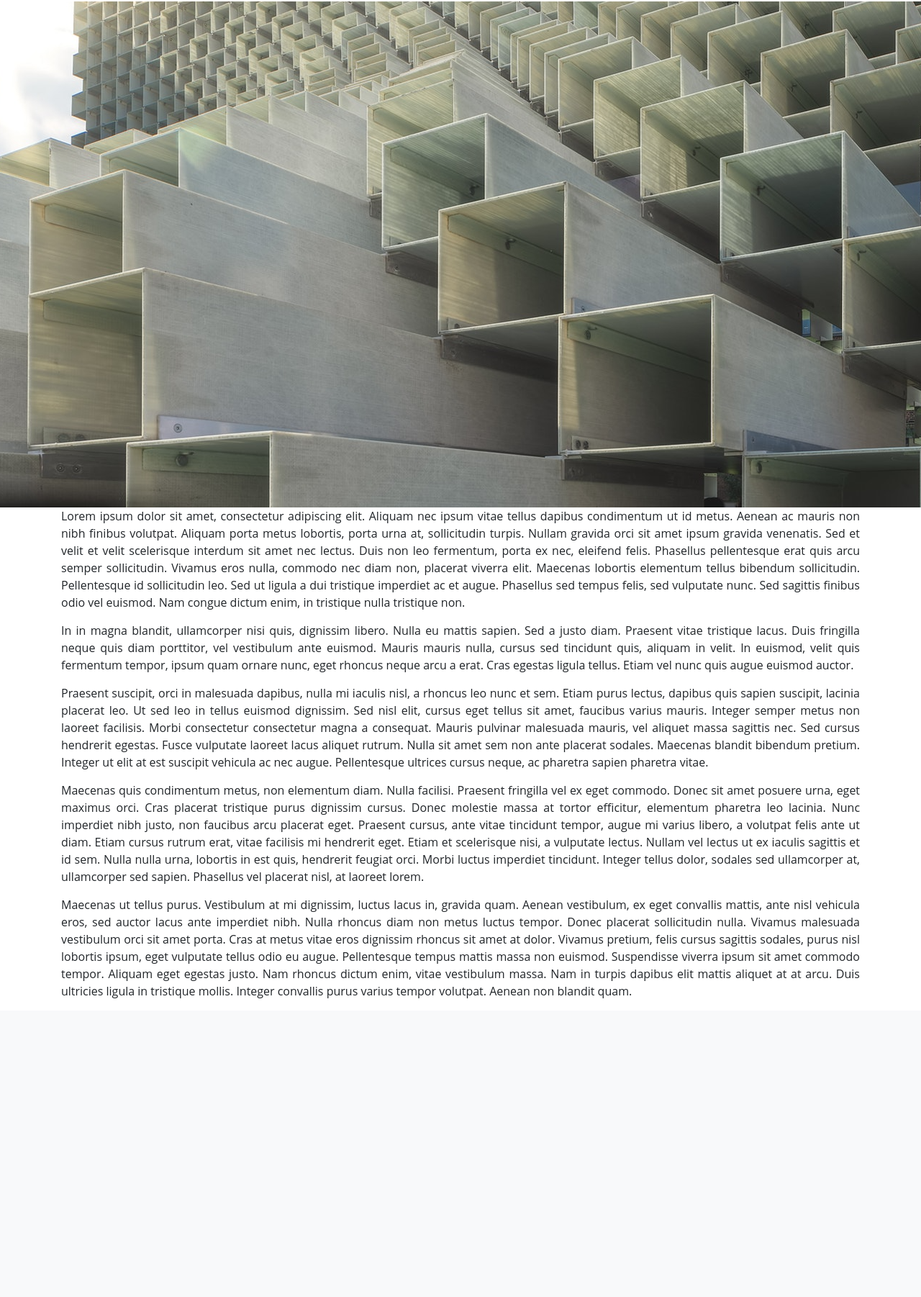
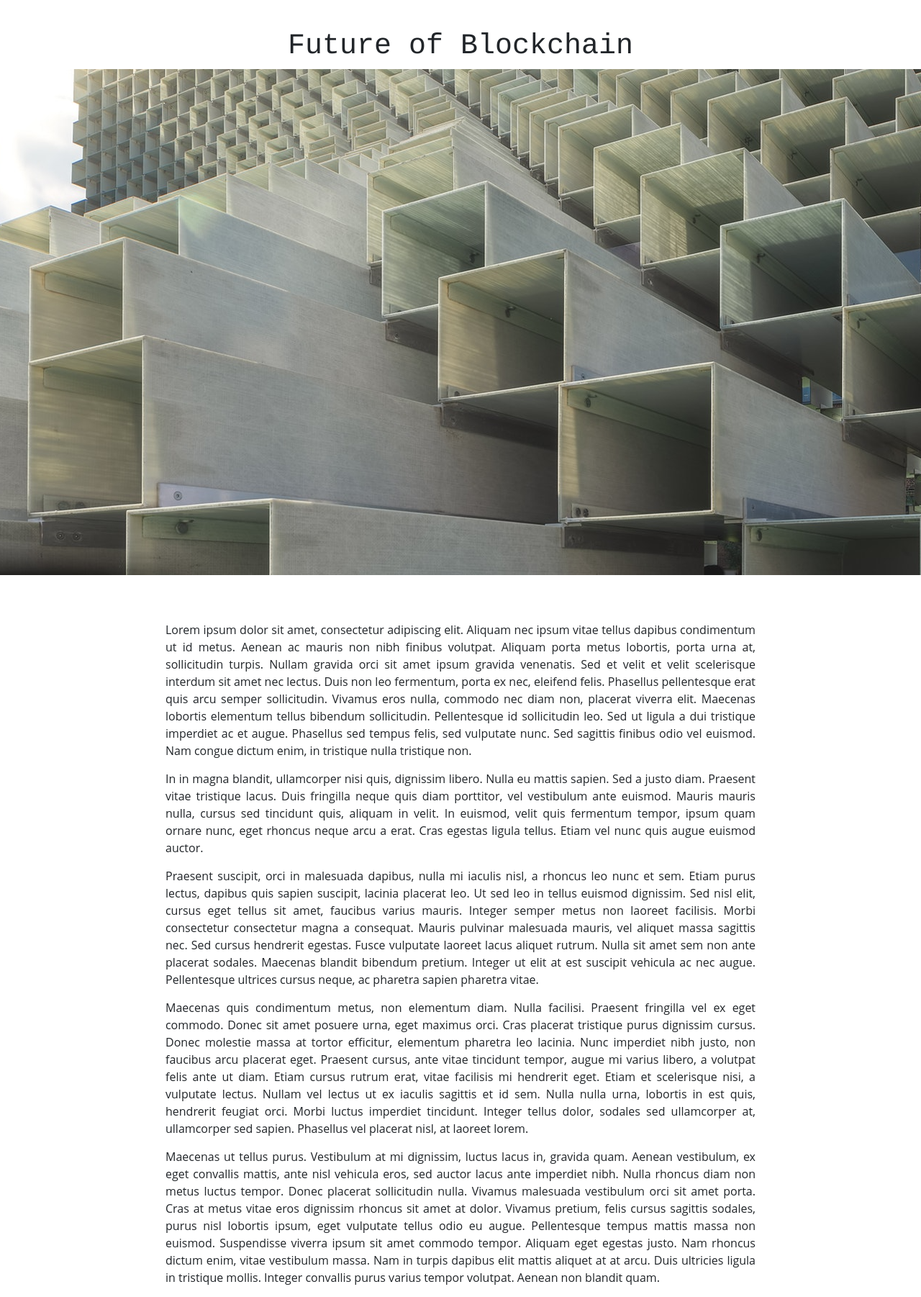
Before and after one commit to Maximvolk/another_social_network, a Django app: page /home/bc/6 in a window 1280 px wide; the page is wider, and only the part inside the window is pictured. Shown: the part 56-1858 px from the top of that part at 72% size. Before the commit the page ends 1443 px from the top of that part, so only its background shows below. Run offline with Django 3.2, Linux system fonts and the light colour scheme; data comes from the database, SQL or seed files in the repository; some libraries are stand-ins or nearby versions.

Commit message:
Prettify article page

```diff
--- a/blog/templates/blog/article.html
+++ b/blog/templates/blog/article.html
@@ -2,9 +2,11 @@
 
 {% block title %}{{ article.title }}{% endblock %}
 {% block content %}
-    <h1 style="align-content: center;">{{ article.title }}<span class="badge badge-dark">{{ article.category }}</span></h1>
-    <img class="" src="{{ article.logo.url }}" style="margin-left: 0px;">
-    <div class="container">
+    <div style="margin-top: 6em;">
+        <h1 style="text-align: center; font-family: courier;">{{ article.title }}</h1>
+        <img class="" src="{{ article.logo.url }}" style="margin-left: 0px;">
+    </div>
+    <div class="container" style="padding-top: 4em; padding-left: 10em; padding-right: 10em;">
         {{ article.body | safe }}
     </div>
 {% endblock %}
--- a/blog/templates/blog/home.html
+++ b/blog/templates/blog/home.html
@@ -64,7 +64,7 @@
                             <div class="card" style="width: 300px;">
                                 <img class="card-img-top" src="{{ article.logo_preview.url }}" alt="Card image">
                                 <div class="card-body">
-                                    <h5 class="card-title">{{ article.title }}</h5>
+                                    <h5 class="card-title" style="font-family: courier;">{{ article.title }}</h5>
                                     <hr>
                                 </div>
                             </div>
```
